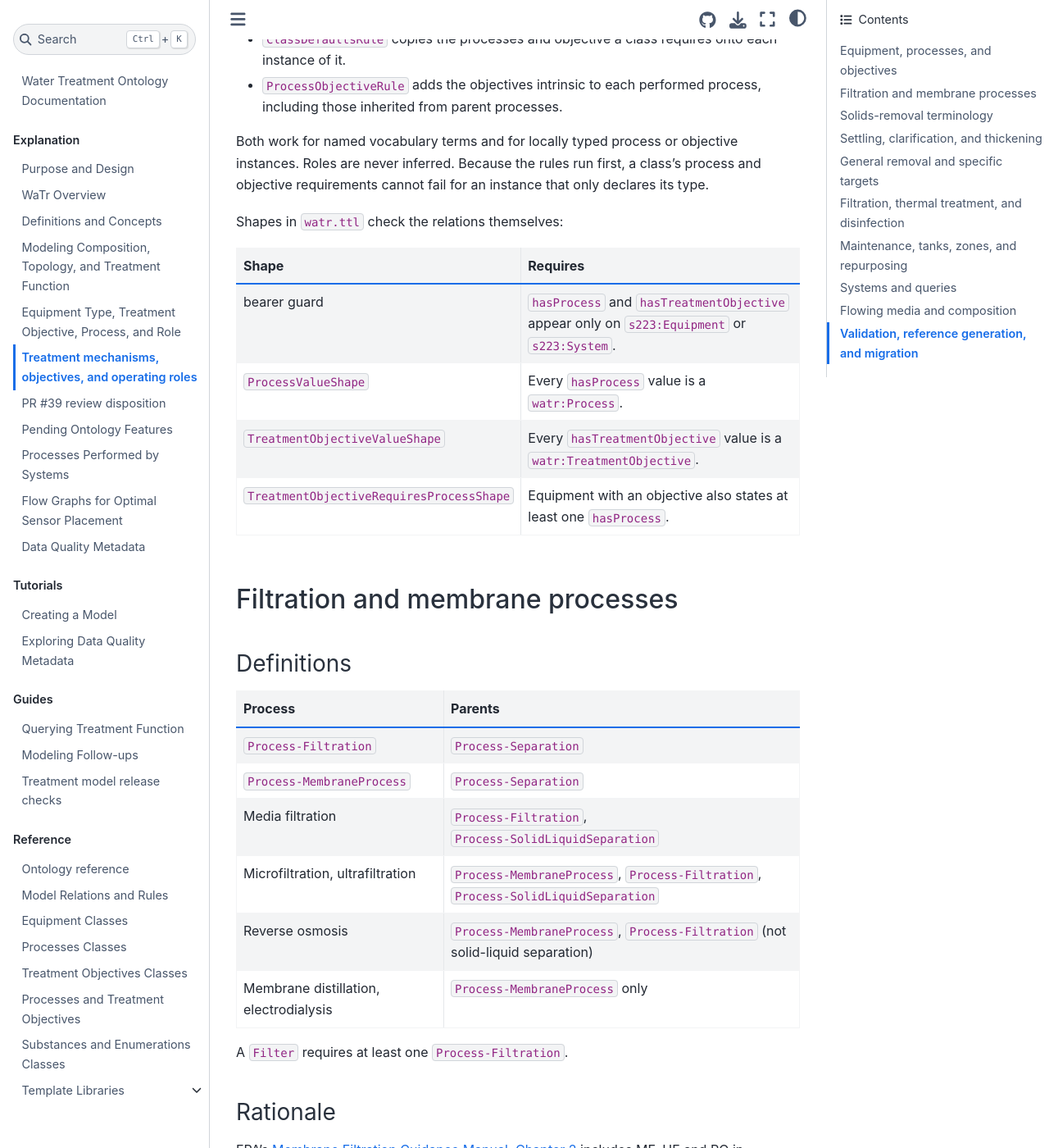
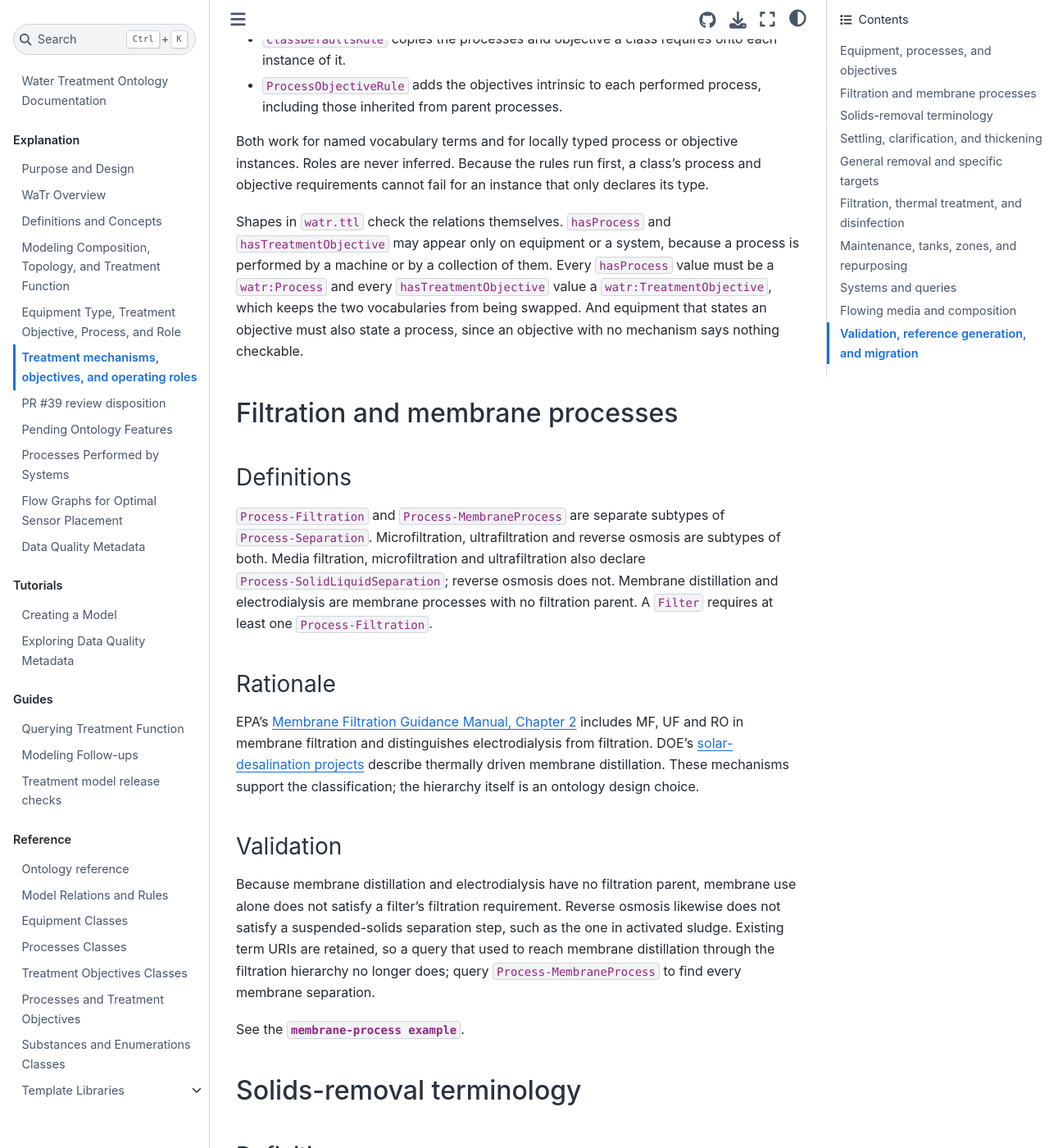
Before and after one commit to DataDrivenCPS/water-ontology, a Jupyter Book: the page built from docs/explanation/treatment_model_summary.md, in a window 1280 px wide and 1400 px high, scrolled down 1328 px. Shown: the whole window at 82% size. Built offline with Jupyter Book 1.0.4 settings and Sphinx 7.4.7 and the Sphinx Book theme 1.1.4, drawn with Linux system fonts in a browser that asks for light colours; some of the changed text lies outside the part shown.

Commit message:
docs: replace reference tables with prose in treatment model summary

```diff
--- a/docs/explanation/treatment_model_summary.md
+++ b/docs/explanation/treatment_model_summary.md
@@ -45,28 +45,23 @@ instances. Roles are never inferred. Because the rules run first, a class's
 process and objective requirements cannot fail for an instance that only
 declares its type.
 
-Shapes in `watr.ttl` check the relations themselves:
-
-| Shape | Requires |
-| --- | --- |
-| bearer guard | `hasProcess` and `hasTreatmentObjective` appear only on `s223:Equipment` or `s223:System`. |
-| `ProcessValueShape` | Every `hasProcess` value is a `watr:Process`. |
-| `TreatmentObjectiveValueShape` | Every `hasTreatmentObjective` value is a `watr:TreatmentObjective`. |
-| `TreatmentObjectiveRequiresProcessShape` | Equipment with an objective also states at least one `hasProcess`. |
+Shapes in `watr.ttl` check the relations themselves. `hasProcess` and
+`hasTreatmentObjective` may appear only on equipment or a system, because a
+process is performed by a machine or by a collection of them. Every `hasProcess`
+value must be a `watr:Process` and every `hasTreatmentObjective` value a
+`watr:TreatmentObjective`, which keeps the two vocabularies from being swapped.
+And equipment that states an objective must also state a process, since an
+objective with no mechanism says nothing checkable.
 
 ## Filtration and membrane processes
 
 ### Definitions
 
-| Process | Parents |
-| --- | --- |
-| `Process-Filtration` | `Process-Separation` |
-| `Process-MembraneProcess` | `Process-Separation` |
-| Media filtration | `Process-Filtration`, `Process-SolidLiquidSeparation` |
-| Microfiltration, ultrafiltration | `Process-MembraneProcess`, `Process-Filtration`, `Process-SolidLiquidSeparation` |
-| Reverse osmosis | `Process-MembraneProcess`, `Process-Filtration` (not solid-liquid separation) |
-| Membrane distillation, electrodialysis | `Process-MembraneProcess` only |
-
+`Process-Filtration` and `Process-MembraneProcess` are separate subtypes of
+`Process-Separation`. Microfiltration, ultrafiltration and reverse osmosis are
+subtypes of both. Media filtration, microfiltration and ultrafiltration also
+declare `Process-SolidLiquidSeparation`; reverse osmosis does not. Membrane
+distillation and electrodialysis are membrane processes with no filtration parent.
 A `Filter` requires at least one `Process-Filtration`.
 
 ### Rationale
@@ -79,11 +74,11 @@ classification; the hierarchy itself is an ontology design choice.
 
 ### Validation
 
-Membrane use alone does not satisfy a filter's filtration requirement, since
-membrane distillation and electrodialysis have no filtration parent. Reverse
-osmosis does not satisfy a suspended-solids (solid-liquid) separation
-requirement. Existing term URIs are retained, but queries that previously found
-membrane distillation through the filtration hierarchy now need
+Because membrane distillation and electrodialysis have no filtration parent,
+membrane use alone does not satisfy a filter's filtration requirement. Reverse
+osmosis likewise does not satisfy a suspended-solids separation step, such as the
+one in activated sludge. Existing term URIs are retained, so a query that used to
+reach membrane distillation through the filtration hierarchy no longer does; query
 `Process-MembraneProcess` to find every membrane separation.
 
 See the {download}`membrane-process example <../../examples/membrane-process-classification.ttl>`.
@@ -205,10 +200,13 @@ implements this rule.
 
 ### Validation
 
-| Shape | Requires |
-| --- | --- |
-| `ConstituentTargetValueShape` | Every `targetsConstituent` value is an `s223:Medium-Constituent`. |
-| `ConstituentRemovalTargetShape` (warning) | A plant's constituent-removal objective states a target or inherits one. Vocabulary terms are exempt; `tests/test_constituent_targets.py` checks them instead. |
+Every `targetsConstituent` value must be an `s223:Medium-Constituent`
+(`ConstituentTargetValueShape`). A constituent-removal objective in a plant model
+must name its target or inherit one from its parent, and
+`ConstituentRemovalTargetShape` warns when it does not. An objective that names a
+constituent the vocabulary lacks is incomplete rather than wrong, which is why this
+is a warning. The vocabulary's own terms are exempt; `tests/test_constituent_targets.py`
+checks that each named objective resolves to a constituent.
 
 A plant can extend the target vocabulary without editing WaTr:
 
@@ -229,16 +227,13 @@ for the complete hierarchies and intrinsic objective relationships.
 
 ### Definitions
 
-| Mechanism | Intrinsic objective |
-| --- | --- |
-| Media filtration (sand, granular carbon) | none specific. GAC filtration also performs adsorption. |
-| Microfiltration, ultrafiltration | none specific. Both are membrane and solid-liquid processes. |
-| Thermal hydrolysis | none. It is both hydrolysis and thermal treatment. |
-| Chlorination | disinfection |
-| UV disinfection equipment class | disinfection, from its design |
-| Generic UV irradiation | none |
-| Ozonation, thermal treatment | none; design or plant intent supplies it |
-| Sulfite dosing | chlorine residual removal |
+Media filtration and membrane filtration carry no target-specific objective. GAC
+filtration also performs adsorption. Thermal hydrolysis is both hydrolysis and
+thermal treatment, with no single product objective. Chlorination declares
+disinfection, and the UV disinfection equipment class inherits disinfection from
+its design. Generic UV irradiation, ozonation and thermal treatment declare none,
+leaving it to design or plant intent. Sulfite dosing implies chlorine residual
+removal.
 
 ### Rationale
 
@@ -359,12 +356,11 @@ balance.
 
 ### Validation
 
-| Rule | Requires |
-| --- | --- |
-| Range | Each constituent percentage lies between 0 and 100. |
-| Consistency | A constituent has no conflicting exact values or bounds. |
-| Total | Percentages on a common mass or volume basis do not exceed 100%. |
-| Complete composition | An explicitly complete composition can reach 100%. Exact values or upper bounds that cannot are rejected. |
+Each constituent percentage must lie between 0 and 100, and a constituent may not
+have conflicting exact values or bounds. Percentages on a common mass or volume
+basis may not total more than 100%. A composition explicitly declared complete
+must be able to reach 100%, so exact values or upper bounds that cannot are
+rejected.
 
 Partial compositions are allowed. Complement inference additionally requires
 `hasCompleteComposition true`, a common basis and percent units, exactly one
```
Also changed, not shown: other parts of docs/explanation/treatment_model_summary.md (+16 -14 lines).
